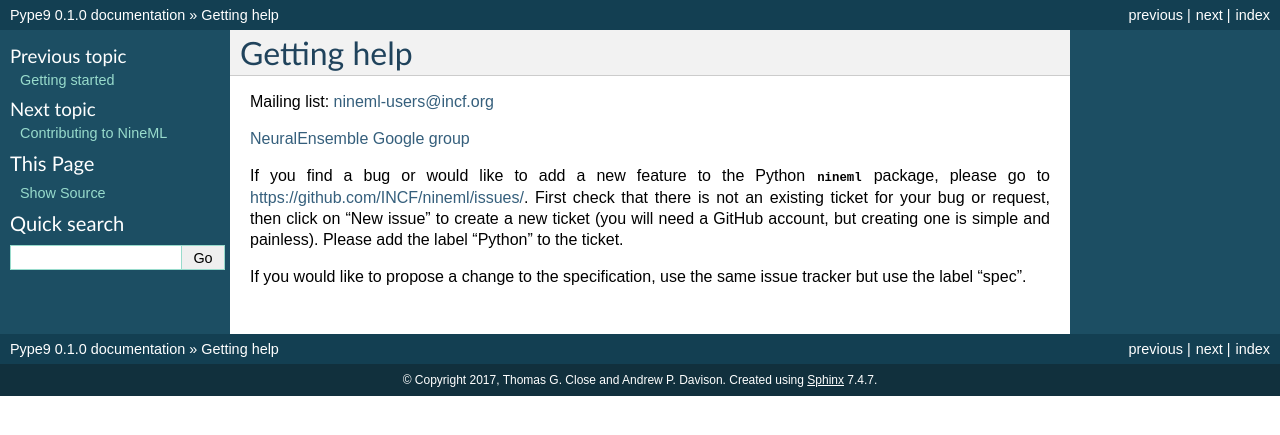
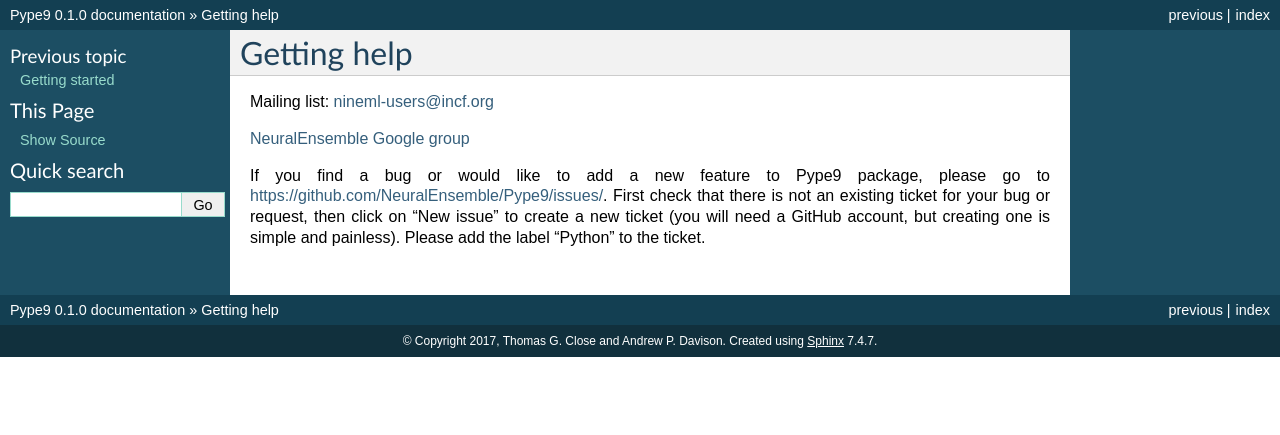
Before and after one commit to NeuralEnsemble/pype9, a Sphinx documentation site: the page built from doc/source/getting_help.rst, in a window 1280 px wide. Shown: the top 435 px of the page. Built offline with Sphinx 7.4.7, drawn with Linux system fonts in a browser that asks for light colours; pages that are not in the unit, such as notebooks, are missing from menus.

```diff
--- a/doc/source/getting_help.rst
+++ b/doc/source/getting_help.rst
@@ -6,13 +6,11 @@ Mailing list: nineml-users@incf.org
 
 `NeuralEnsemble Google group`_
 
-If you find a bug or would like to add a new feature to the Python :mod:`nineml` package, please go to
-https://github.com/INCF/nineml/issues/. First check that there is not an
+If you find a bug or would like to add a new feature to Pype9 package, please go to
+https://github.com/NeuralEnsemble/Pype9/issues/. First check that there is not an
 existing ticket for your bug or request, then click on "New issue" to create a
 new ticket (you will need a GitHub account, but creating one is simple and painless). Please add the label "Python"
 to the ticket.
 
-If you would like to propose a change to the specification, use the same issue tracker but use the label "spec".
-
 
 .. _`NeuralEnsemble Google Group`: http://groups.google.com/group/neuralensemble
--- a/doc/source/getting_started.rst
+++ b/doc/source/getting_started.rst
@@ -3,8 +3,8 @@ Getting started
 ===============
 
 
-Reading model descriptions from XML files
-=========================================
+Command Line
+============
 
 NineML XML files can contain abstraction layer models, user layer models (with links to abstraction layer models
 defined elsewhere) or both.
--- a/doc/source/implementation_reference.rst
+++ /dev/null
@@ -1,2 +0,0 @@
-Implementation reference (for developers)
-=========================================
```
Also changed, not shown: README.rst (+9 -3 lines), doc/source/contributing.rst (deleted, +0 -25 lines), doc/source/index.rst (+2 -14 lines).
